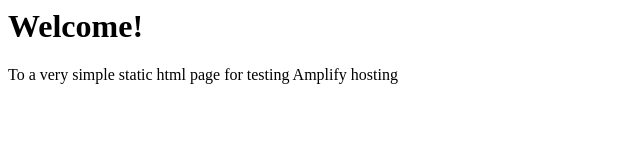
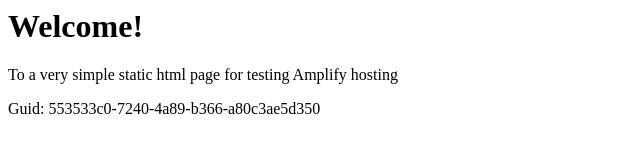
Before and after one commit to aws-aemilia-icn/Github-PR-Commit-Integration-Test-DoNotTouch-Gith-P5X5MO5I-v1-preprod-ap-northeast-2, a website: page src/index.html in a window 1280 px wide. Shown: the whole page, without its empty margins (0-640 px from the left). Drawn offline with Linux system fonts and the light colour scheme.

Commit message:
commit from integ tests

```diff
--- a/src/index.html
+++ b/src/index.html
@@ -1,3 +1,5 @@
+
+
 <html lang="en">
 
 <head>
@@ -10,6 +12,6 @@
 <body>
     <h1>Welcome!</h1>
     <p>To a very simple static html page for testing Amplify hosting</p>
-</body>
+    <p>Guid: 553533c0-7240-4a89-b366-a80c3ae5d350</p></body>
 
 </html>
```
